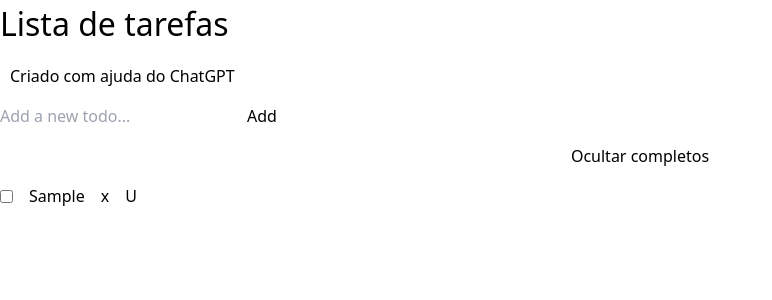
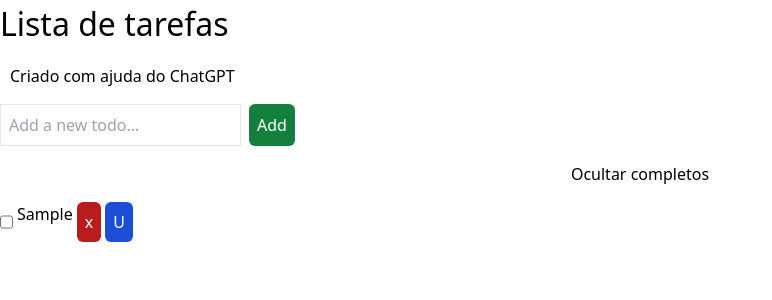
Before and after one commit to guidani/vuejs-todo, a Vue app: page / in a window 1280 px wide. Both pictures are taken after typing "Sample" into the empty fields and a click on the button "Add". Shown: the top 300 px of the page, without its empty margins (0-772 px from the left). Built offline with nearby package versions, Linux system fonts and the light colour scheme.

Commit message:
alguns estilos

```diff
--- a/src/App.vue
+++ b/src/App.vue
@@ -48,9 +48,16 @@ const updateTodo = (index: number, todo: string) => {
   <div class="todo-list">
     <h2>{{ title }}</h2>
     <span>Criado com ajuda do ChatGPT</span>
-    <form @submit.prevent="addTodo">
-      <input type="text" v-model="newTodo" placeholder="Add a new todo..." />
-      <button type="submit">Add</button>
+    <form @submit.prevent="addTodo" class="flex gap-2">
+      <input
+        type="text"
+        v-model="newTodo"
+        placeholder="Add a new todo..."
+        class="outline-1 outline-slate-900 border pl-2 py-2"
+      />
+      <button type="submit" class="bg-green-700 p-2 rounded-md text-white">
+        Add
+      </button>
     </form>
     <p v-if="store.todos.length === 0">Adicione uma tarefa para continuar!</p>
     <button
@@ -62,7 +69,7 @@ const updateTodo = (index: number, todo: string) => {
     </button>
     <ul>
       <ListItem
-        v-for="todo, index in filteredTodos"
+        v-for="(todo, index) in filteredTodos"
         :done="todo.done"
         :index="index"
         :text="todo.text"
@@ -82,23 +89,6 @@ const updateTodo = (index: number, todo: string) => {
 
 h2 {
   font-size: 2rem;
-}
-
-form {
-  display: flex;
-  gap: 1rem;
-}
-
-ul {
-  list-style: none;
-  padding-left: 0;
-}
-
-li {
-  display: flex;
-  gap: 1rem;
-  align-items: center;
-  margin-bottom: 10px;
 }
 
 .btn-del {
--- a/src/components/ListItem.vue
+++ b/src/components/ListItem.vue
@@ -1,9 +1,19 @@
 <template>
-  <li>
+  <li class="flex gap-1 item-center mb-2">
     <input type="checkbox" v-model="props.done" />
     <span :class="{ done: props.done }">{{ props.text }}</span>
-    <button @click="$emit('remove-todo')" class="btn-del">x</button>
-    <button @click="$emit('update-todo')" class="btn-del">U</button>
+    <button
+      @click="$emit('remove-todo')"
+      class="bg-red-700 text-white p-2 rounded-md"
+    >
+      x
+    </button>
+    <button
+      @click="$emit('update-todo')"
+      class="bg-blue-700 text-white p-2 rounded-md"
+    >
+      U
+    </button>
   </li>
 </template>
 
```
